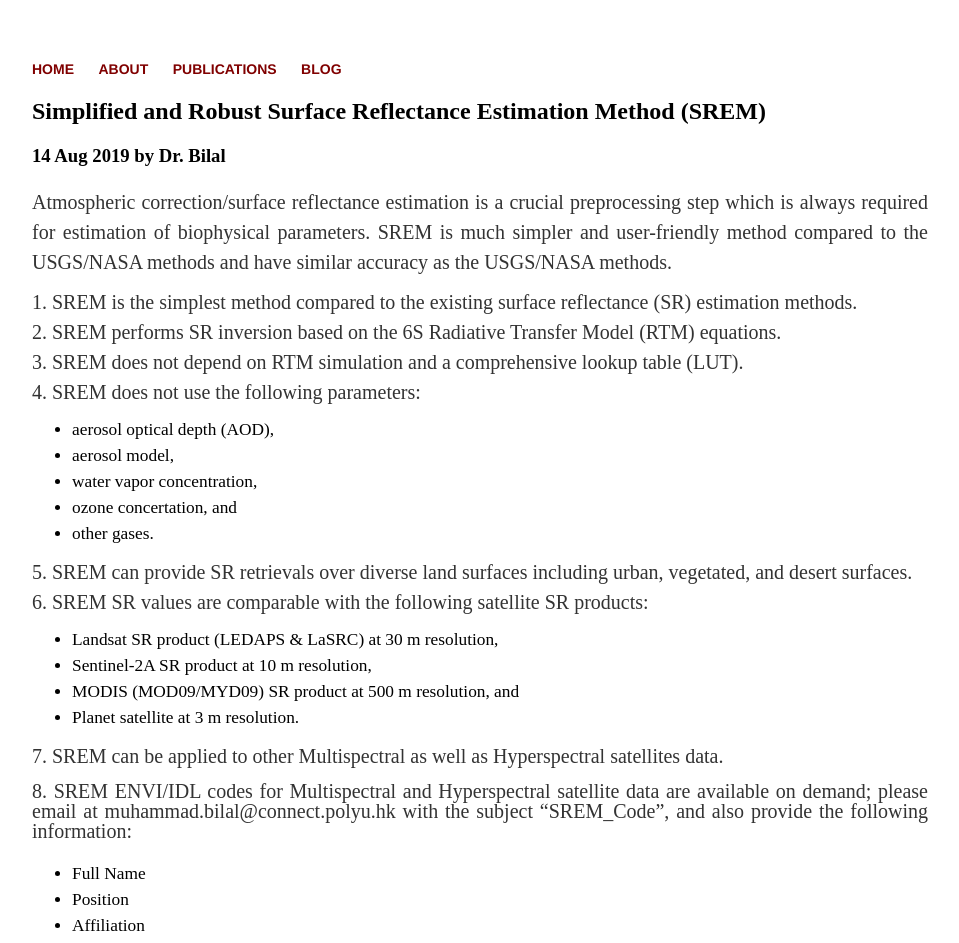
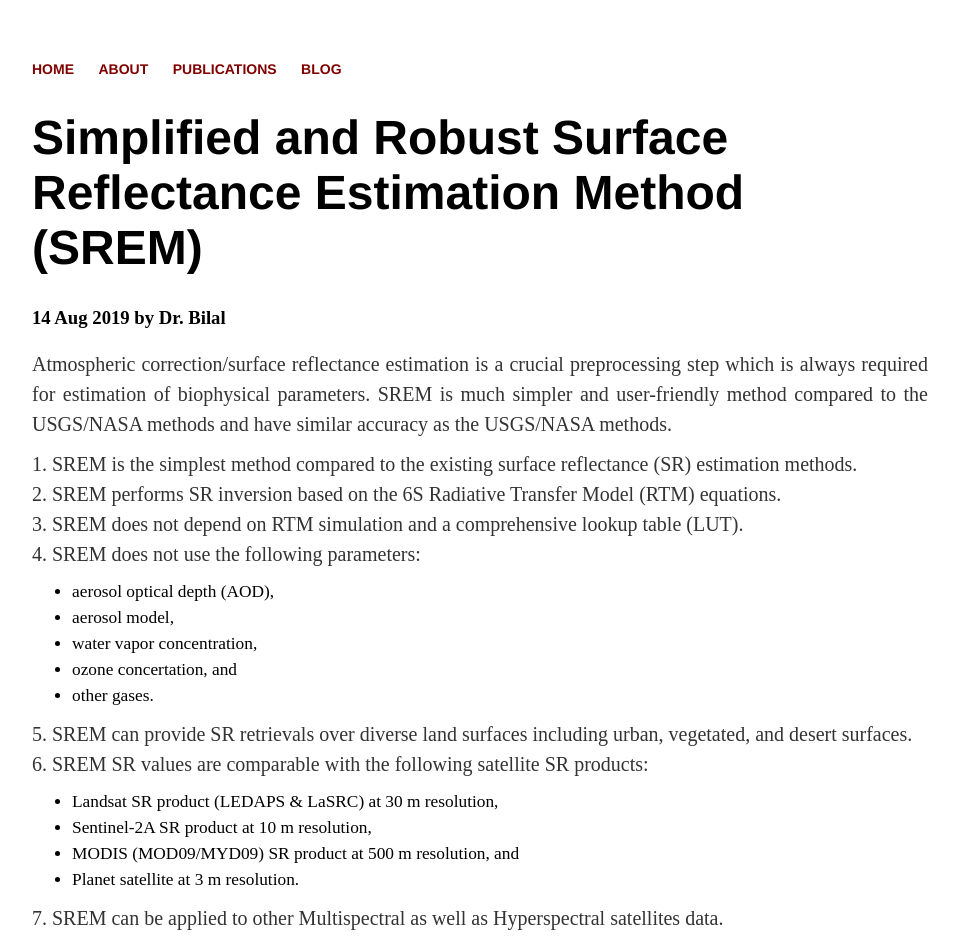
Before and after one commit to rs-DrBilal/rsbilal.github.io, a Jekyll site: the page built from _posts/2019-08-14-SREM.md, in a window 1280 px wide. Shown: the top 943 px of the page, without its empty margins (160-1119 px from the left). Built offline with Jekyll 4.4.1, drawn with Linux system fonts in a browser that asks for light colours; comment, search, counter and statistics services are not loaded.

Commit message:
Update post.html

```diff
--- a/_layouts/post.html
+++ b/_layouts/post.html
@@ -5,7 +5,7 @@ notes: active
 
 <div class="notes">
 		<div class="note single">
-			<h2 style="text-align:center class="title">{{ page.title }}</h2>
+			<h1 style="text-align:center class="title">{{ page.title }}</h1>
 
 			<h3 class="date"><info datetime="{{ page.date }}">
 				{{ page.date | date_to_string }} {% if page.author %} by {{ page.author }} {% endif %}
```
